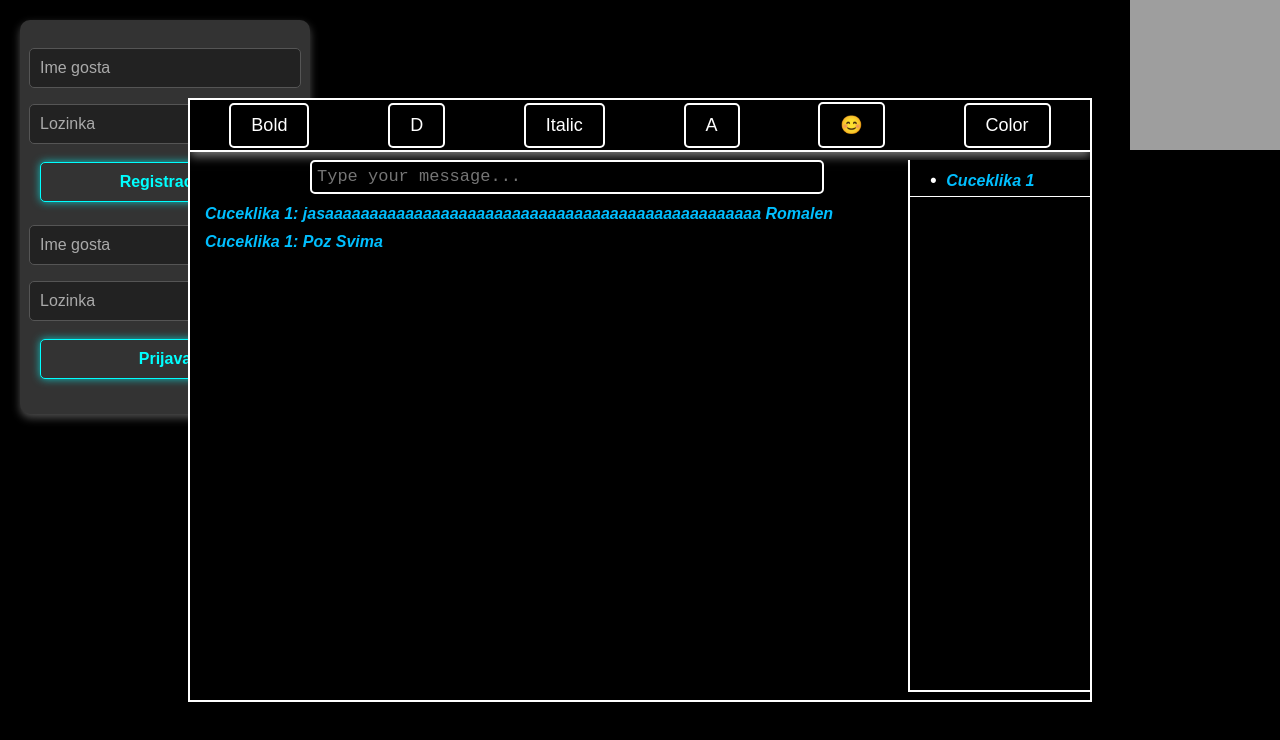
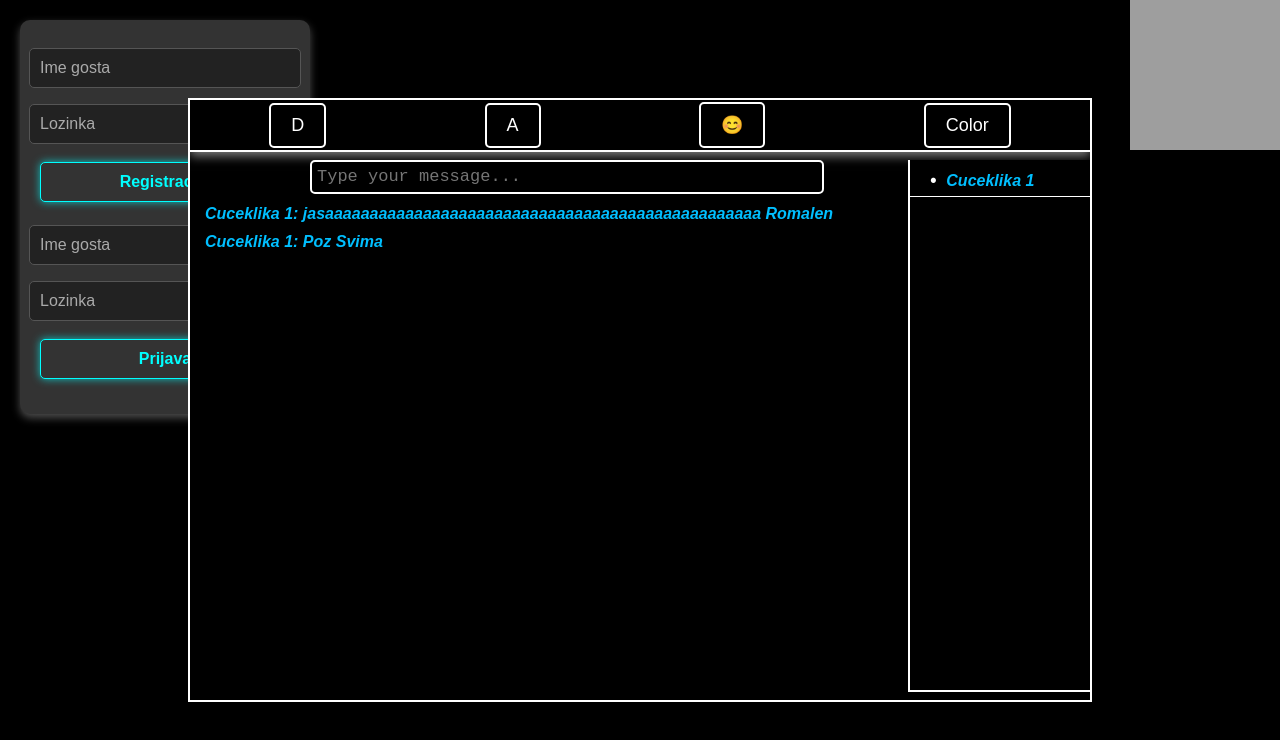
Before and after one commit to amateur5/TESTGALAKSIJA, a website: page public/index.html in a window 1280 px wide. Drawn offline with nearby package versions, Linux system fonts and the light colour scheme; no server answers; grey boxes are pictures that could not be loaded.

Commit message:
Update index.html

```diff
--- a/public/index.html
+++ b/public/index.html
@@ -30,9 +30,7 @@
 
 <div id="chatContainer">
     <div id="toolbar">
-        <button class="toolbarBtn" id="boldBtn">Bold</button>
         <button id="openModal" class="toolbarBtn">D</button>
-        <button class="toolbarBtn" id="italicBtn">Italic</button>
         <button class="toolbarBtn" id="banned">A</button>
         <button class="toolbarBtn" id="smilesBtn">😊</button>
         <button class="toolbarBtn" id="colorBtn">Color</button>
```
